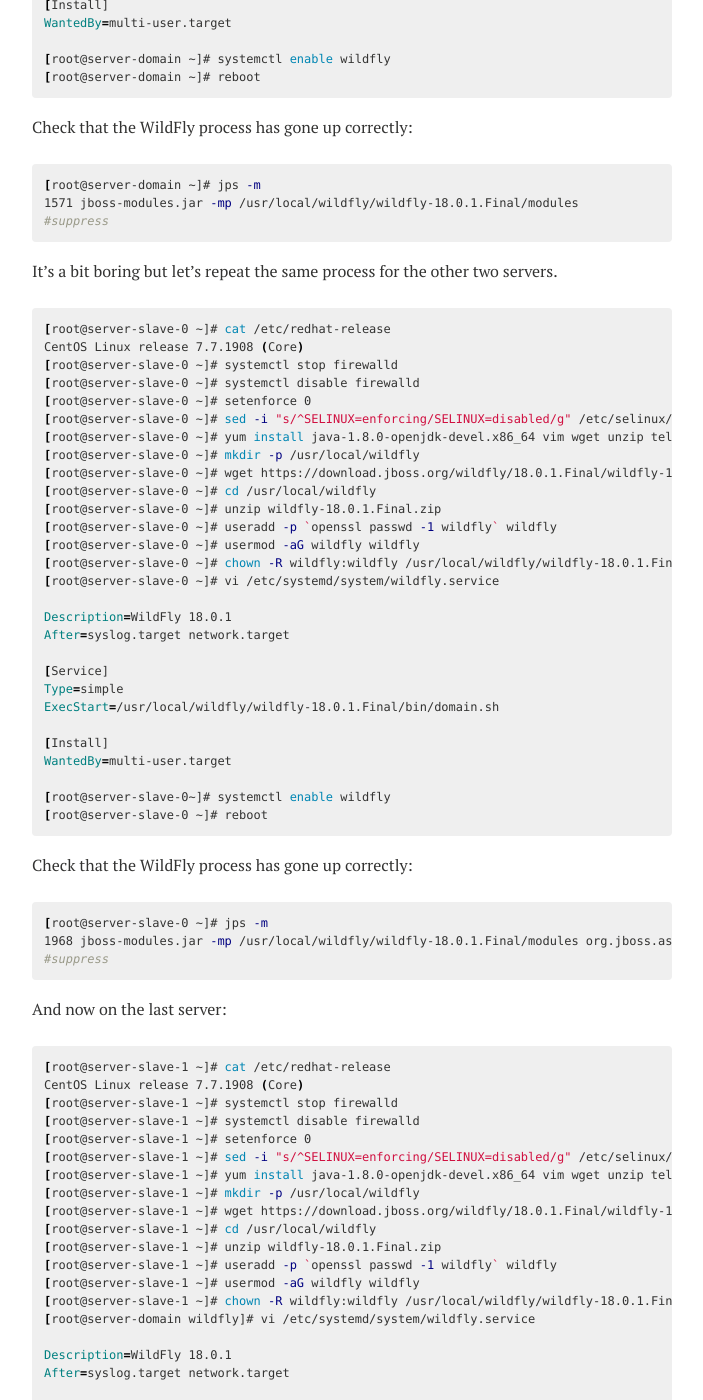
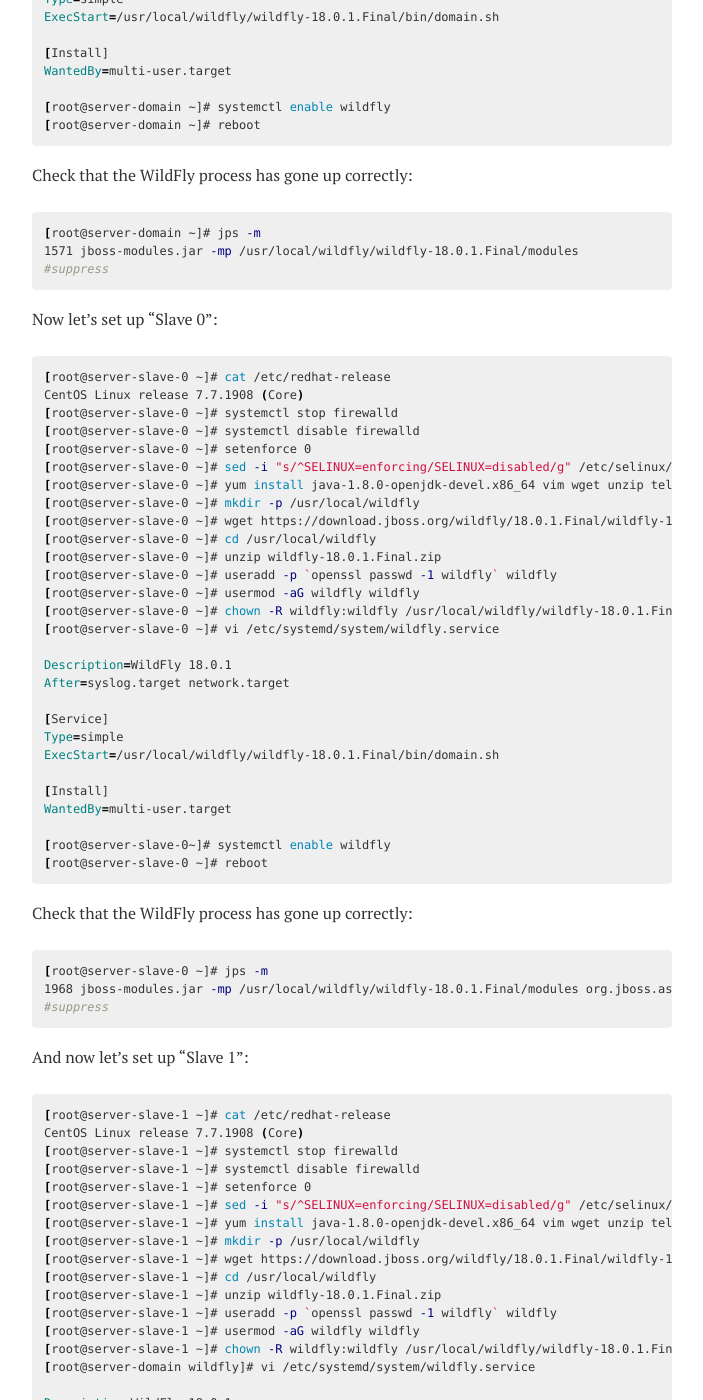
Before and after one commit to msmagnanijr/msmagnanijr.github.io, a Jekyll site: the page built from _posts/2019-12-21-wildfly-ha-2.md, in a window 1280 px wide and 1400 px high, scrolled down 898 px. Shown: the whole window, without its empty margins (288-991 px from the left). Built offline with Jekyll 4.4.1, drawn with Linux system fonts in a browser that asks for light colours; nearby versions of some CDN libraries; comment, search, counter and statistics services are not loaded; some of the changed text lies outside the part shown.

Commit message:
add new wildfly post

```diff
--- a/_posts/2019-12-21-wildfly-ha-2.md
+++ b/_posts/2019-12-21-wildfly-ha-2.md
@@ -14,6 +14,9 @@ Let's start building the application layer of our environment.These settings wil
 * server-domain.mmagnani.lab - 10.0.0.68
 * server-slave-0.mmagnani.lab -10.0.0.67
 * server-slave-1.mmagnani.lab - 10.0.0.66
+
+
+Let's start with the server that will be the "Master":
 
 {% highlight bash %}
 [root@server-domain ~]# cat /etc/redhat-release
@@ -54,7 +57,7 @@ Check that the WildFly process has gone up correctly:
 #suppress
 {% endhighlight %}
 
-It's a bit boring but let's repeat the same process for the other two servers.
+Now let's set up "Slave 0":
 
 {% highlight bash %}
 [root@server-slave-0 ~]# cat /etc/redhat-release
@@ -95,7 +98,7 @@ Check that the WildFly process has gone up correctly:
 #suppress
 {% endhighlight %}
 
-And now on the last server:
+And now let's set up "Slave 1":
 
 {% highlight bash %}
 [root@server-slave-1 ~]# cat /etc/redhat-release
```
